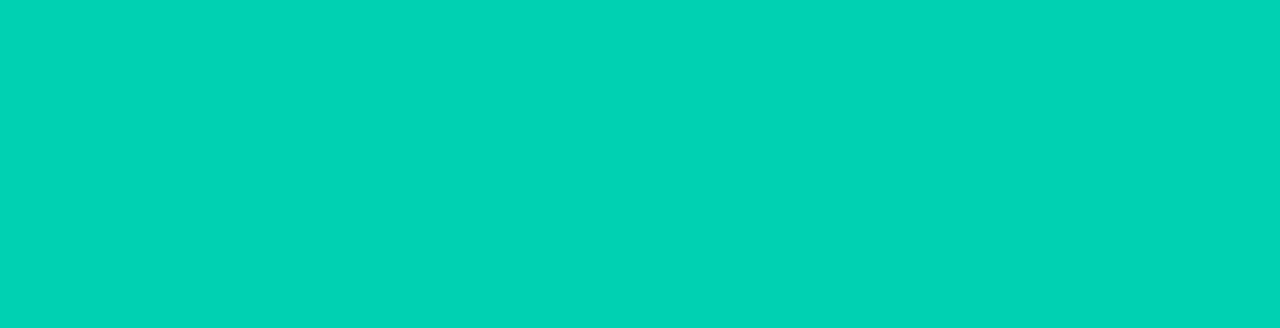
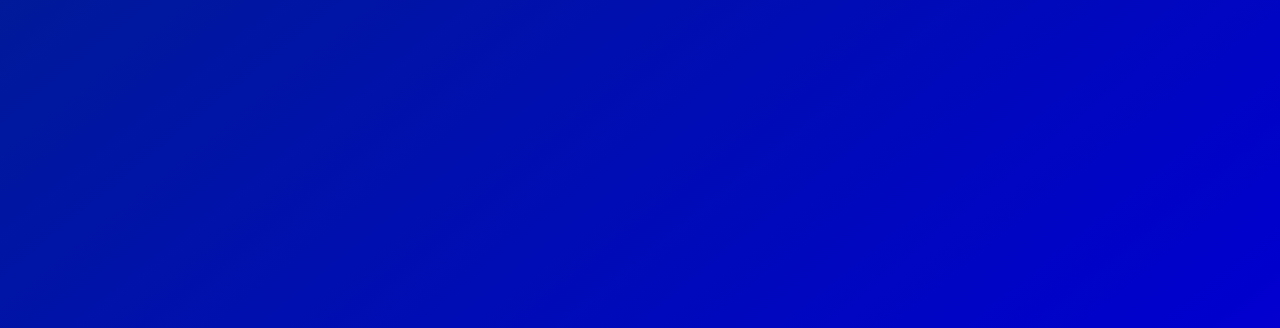
Before and after one commit to christiansiegel/dev, a website: page static/index.html in a window 1280 px wide. Shown: the top 328 px of the page. Drawn offline with nearby package versions, Linux system fonts and the light colour scheme.

Commit message:
change primary color

```diff
--- a/sass/styles.scss
+++ b/sass/styles.scss
@@ -1,2 +1,5 @@
 @charset "utf-8";
+
+$primary: #0000cd;
+
 @import "../node_modules/bulma/bulma.sass";
--- a/static/index.html
+++ b/static/index.html
@@ -9,7 +9,7 @@
     <link rel="stylesheet" href="styles.css">
   </head>
   <body>
-    <section class="hero is-fullheight is-primary">
+    <section class="hero is-fullheight is-primary is-bold">
       <div class="hero-body">
         <div class="container">
           <h1 class="title">
```
Also changed, not shown: static/styles.css.
